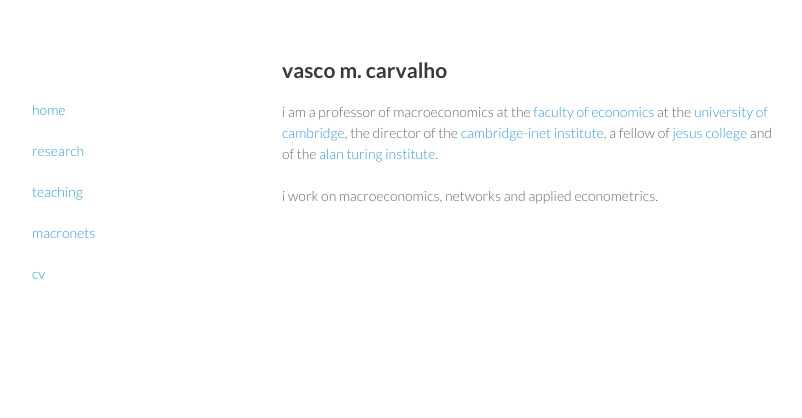
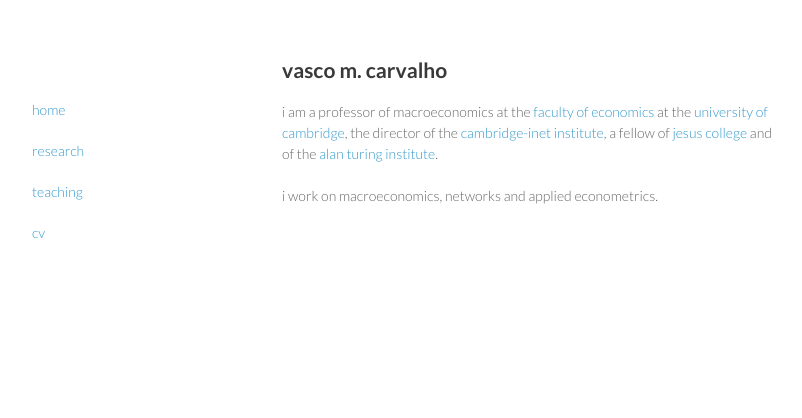
Before and after one commit to Vasco-M-Carvalho/vasco-m-carvalho.github.io, a Jekyll site: the page built from index.html, in a window 1280 px wide. Shown: the top 418 px of the page, without its empty margins (233-1035 px from the left). Built offline with Jekyll 4.4.1, drawn with Linux system fonts in a browser that asks for light colours.

Commit message:
Update default.html
deleted Macronets link

```diff
--- a/_layouts/default.html
+++ b/_layouts/default.html
@@ -21,7 +21,6 @@
         	<p class="view"><a href="http://vasco-m-carvalho.github.io/">home</small></a></p>
 		      <p class="view"><a href="http://vasco-m-carvalho.github.io/research.html">research</a></p>
 		      <p class="view"><a href="http://vasco-m-carvalho.github.io/teaching.html">teaching</a></p>
-		      <p class="view"><a href="http://vasco-m-carvalho.github.io/macronets.html">macronets</a></p>
 		      <p class="view"><a href="./pdfs/cv_carvalho_Latest.pdf">cv</a></p>
       </header>
 
```
